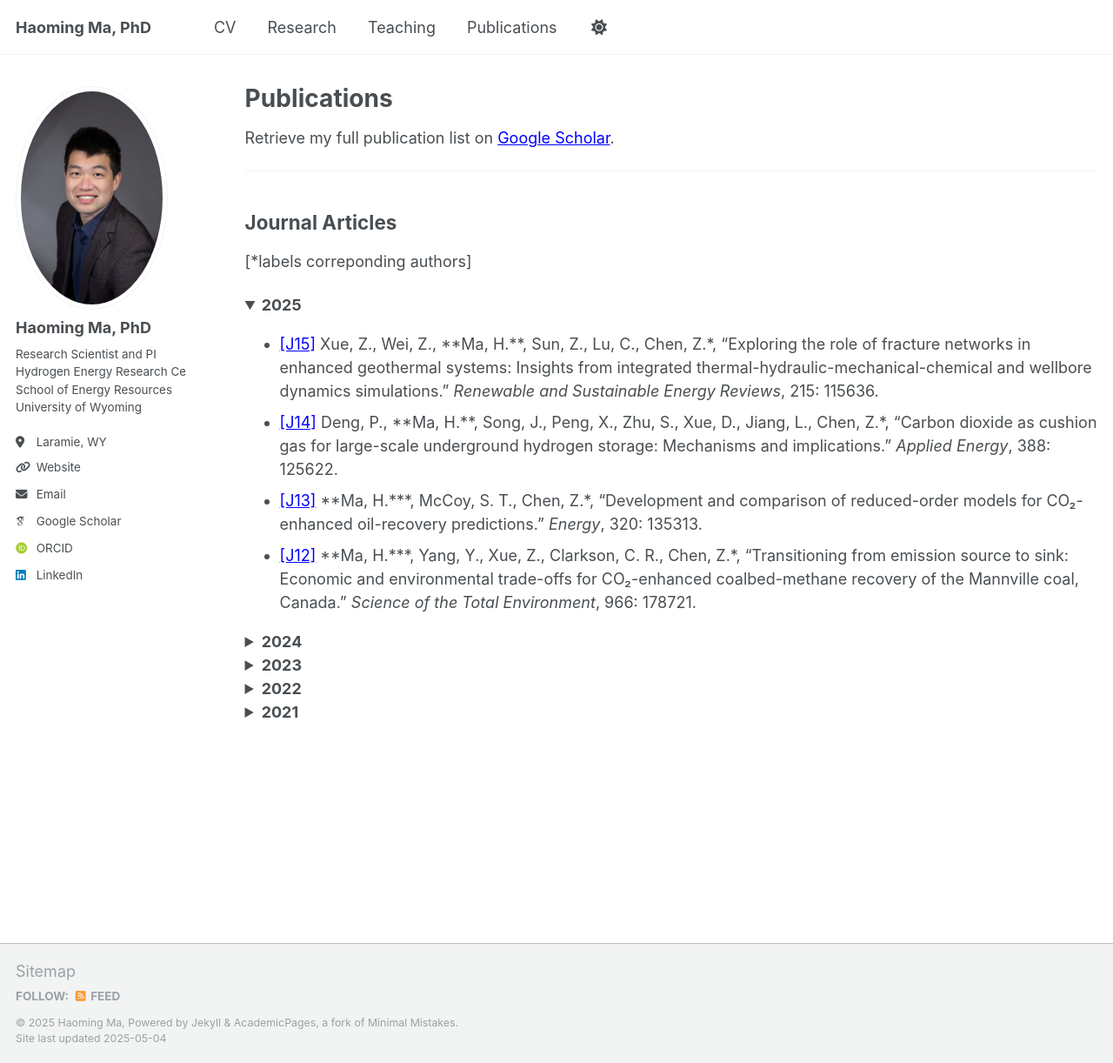
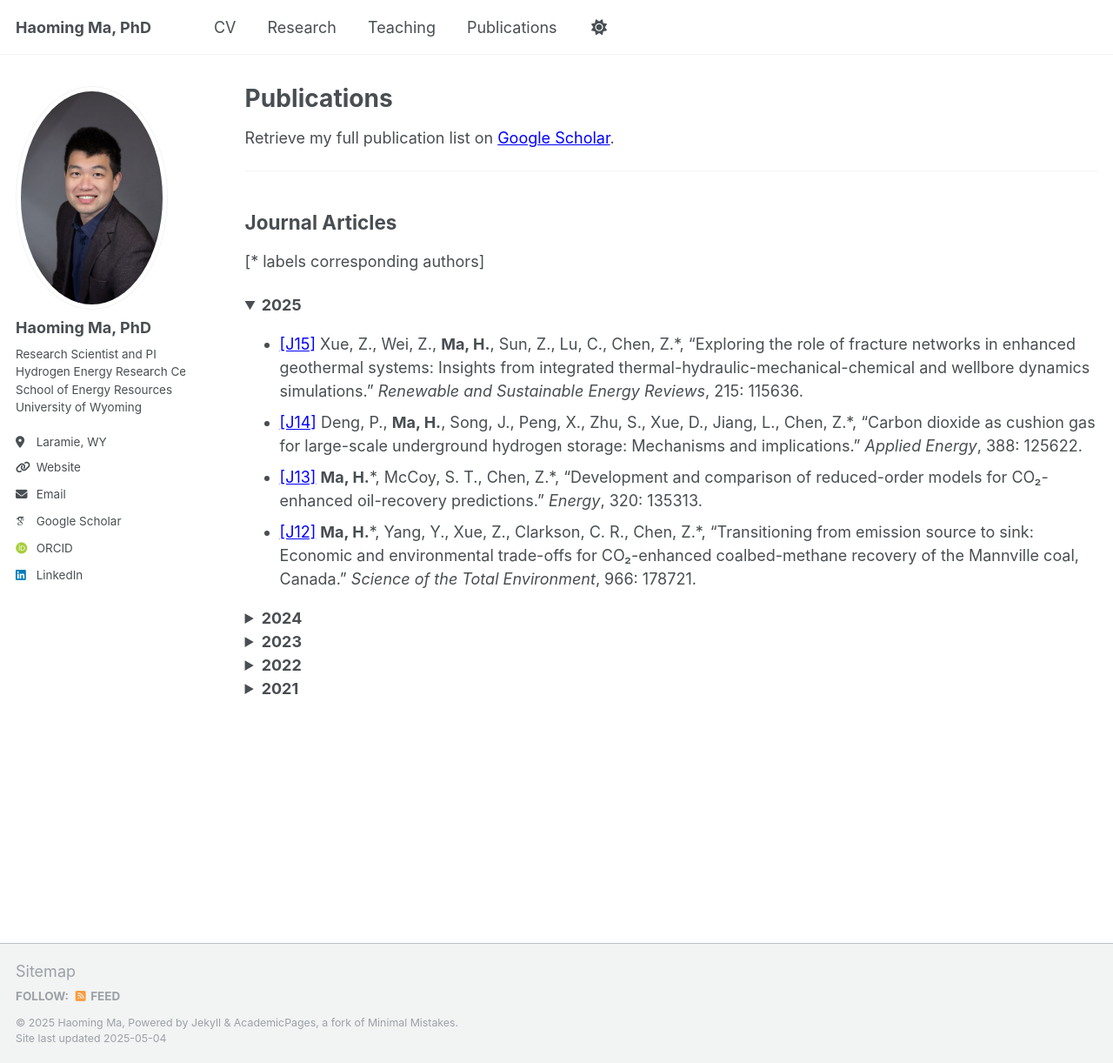
Before and after one commit to haoming-ma/haoming-ma.github.io, a Jekyll site: the page built from _pages/publications.md, in a window 1280 px wide and 1222 px high. Shown: the whole window at 87% size. Built offline with Jekyll 4.4.1, drawn with Linux system fonts in a browser that asks for light colours; some web fonts are replaced.

Commit message:
Update publications.md

```diff
--- a/_pages/publications.md
+++ b/_pages/publications.md
@@ -11,32 +11,32 @@ Retrieve my full publication list on
 ---
 
 ## Journal Articles
-[*labels correponding authors]
+[* labels corresponding authors]
 <details class="pub-year" open>
   <summary><strong>2025</strong></summary>
   <ul>
     <li>
       <a href="{{ '/files/J15.pdf' | relative_url }}"
          target="_blank" rel="noopener">[J15]</a>
-      Xue, Z., Wei, Z., **Ma, H.**, Sun, Z., Lu, C., Chen, Z.*,
+      Xue, Z., Wei, Z., <strong>Ma, H.</strong>, Sun, Z., Lu, C., Chen, Z.*,
       “Exploring the role of fracture networks in enhanced geothermal systems: Insights from integrated thermal-hydraulic-mechanical-chemical and wellbore dynamics simulations.” <em>Renewable and Sustainable Energy Reviews</em>, 215: 115636.
     </li>
     <li>
       <a href="{{ '/files/J14.pdf' | relative_url }}"
          target="_blank" rel="noopener">[J14]</a>
-      Deng, P., **Ma, H.**, Song, J., Peng, X., Zhu, S., Xue, D., Jiang, L., Chen, Z.*,
+      Deng, P., <strong>Ma, H.</strong>, Song, J., Peng, X., Zhu, S., Xue, D., Jiang, L., Chen, Z.*,
       “Carbon dioxide as cushion gas for large-scale underground hydrogen storage: Mechanisms and implications.” <em>Applied Energy</em>, 388: 125622.
     </li>
     <li>
       <a href="{{ '/files/J13.pdf' | relative_url }}"
          target="_blank" rel="noopener">[J13]</a>
-      **Ma, H.***, McCoy, S. T., Chen, Z.*,
+      <strong>Ma, H.</strong>*, McCoy, S. T., Chen, Z.*,
       “Development and comparison of reduced-order models for CO₂-enhanced oil-recovery predictions.” <em>Energy</em>, 320: 135313.
     </li>
     <li>
       <a href="{{ '/files/J12.pdf' | relative_url }}"
          target="_blank" rel="noopener">[J12]</a>
-      **Ma, H.***, Yang, Y., Xue, Z., Clarkson, C. R., Chen, Z.*,
+      <strong>Ma, H.</strong>*, Yang, Y., Xue, Z., Clarkson, C. R., Chen, Z.*,
       “Transitioning from emission source to sink: Economic and environmental trade-offs for CO₂-enhanced coalbed-methane recovery of the Mannville coal, Canada.” <em>Science of the Total Environment</em>, 966: 178721.
     </li>
   </ul>
@@ -48,25 +48,25 @@ Retrieve my full publication list on
     <li>
       <a href="{{ '/files/J11.pdf' | relative_url }}"
          target="_blank" rel="noopener">[J11]</a>
-      Xue, Z., Zhang, Y., **Ma, H.***, Lu, Y., Zhang, K., Wei, Y., Wang, M., Wu, W., Chai, M., Sun, Z., Chen, Z.*,
+      Xue, Z., Zhang, Y., <strong>Ma, H.</strong>*, Lu, Y., Zhang, K., Wei, Y., Wang, M., Wu, W., Chai, M., Sun, Z., Chen, Z.*,
       “A combined neural-network forecasting approach for CO₂-enhanced shale-gas recovery.” <em>SPE Journal</em>, 29 (08): 4459–4470. SPE-219774-PA.
     </li>
     <li>
       <a href="{{ '/files/J10.pdf' | relative_url }}"
          target="_blank" rel="noopener">[J10]</a>
-      Xue, Z., **Ma, H.***, Sun, Z., Lu, C., Chen, Z.*,
+      Xue, Z., <strong>Ma, H.</strong>*, Sun, Z., Lu, C., Chen, Z.*,
       “Technical analysis of a novel economically mixed CO₂–water enhanced-geothermal system.” <em>Journal of Cleaner Production</em>, 448: 141749.
     </li>
     <li>
       <a href="{{ '/files/J9.pdf' | relative_url }}"
          target="_blank" rel="noopener">[J9]</a>
-      Xue, Z., **Ma, H.**, Wei, Y., Wu, W., Sun, Z., Chai, M., Zhang, C., Chen, Z.*,
+      Xue, Z., <strong>Ma, H.</strong>, Wei, Y., Wu, W., Sun, Z., Chai, M., Zhang, C., Chen, Z.*,
       “Integrated technological and economic feasibility comparisons of enhanced-geothermal systems associated with carbon storage.” <em>Applied Energy</em>, 359: 122757.
     </li>
     <li>
       <a href="{{ '/files/J8.pdf' | relative_url }}"
          target="_blank" rel="noopener">[J8]</a>
-      Yang, Y., Liu, S.*, **Ma, H.**,
+      Yang, Y., Liu, S.*, <strong>Ma, H.</strong>,
       “Impact of unrecovered gas reserve on methane emissions from abandoned shale-gas wells.” <em>Science of the Total Environment</em>, 913: 169750.
     </li>
   </ul>
@@ -78,25 +78,25 @@ Retrieve my full publication list on
     <li>
       <a href="{{ '/files/J7.pdf' | relative_url }}"
          target="_blank" rel="noopener">[J7]</a>
-      Deng, P., Chen, Z.*, Peng, X., Wang, J., Zhu, S., **Ma, H.**, Wu, Z.,
+      Deng, P., Chen, Z.*, Peng, X., Wang, J., Zhu, S., <strong>Ma, H.</strong>, Wu, Z.,
       “Optimized lower-pressure limit for condensate underground-gas storage using a dynamic pseudo-component model.” <em>Energy</em>, 285: 129505.
     </li>
     <li>
       <a href="{{ '/files/J6.pdf' | relative_url }}"
          target="_blank" rel="noopener">[J6]</a>
-      Xue, Z., Zhang, K., Zhang, C., **Ma, H.**, Chen, Z.*,
+      Xue, Z., Zhang, K., Zhang, C., <strong>Ma, H.</strong>, Chen, Z.*,
       “Comparative data-driven enhanced-geothermal-systems forecasting models: A case study of the Qiabuqia field, China.” <em>Energy</em>, 280: 128255.
     </li>
     <li>
       <a href="{{ '/files/J5.pdf' | relative_url }}"
          target="_blank" rel="noopener">[J5]</a>
-      Xue, Z., Yao, S., **Ma, H.**, Zhang, C., Zhang, K., Chen, Z.*,
+      Xue, Z., Yao, S., <strong>Ma, H.</strong>, Zhang, C., Zhang, K., Chen, Z.*,
       “Thermo-economic optimization of an enhanced-geothermal system based on machine-learning and differential-evolution algorithms.” <em>Fuel</em>, 340: 127569.
     </li>
     <li>
       <a href="{{ '/files/J4.pdf' | relative_url }}"
          target="_blank" rel="noopener">[J4]</a>
-      **Ma, H.**, Sun, Z., Xue, Z., Zhang, C., Chen, Z.*,
+      <strong>Ma, H.</strong>, Sun, Z., Xue, Z., Zhang, C., Chen, Z.*,
       “A systematic review of the hydrogen supply chain in the energy transition.” <em>Frontiers in Energy</em>, 17: 102–122.
     </li>
   </ul>
@@ -108,13 +108,13 @@ Retrieve my full publication list on
     <li>
       <a href="{{ '/files/J3.pdf' | relative_url }}"
          target="_blank" rel="noopener">[J3]</a>
-      **Ma, H.**, Yang, Y.*, Zhang, Y., Li, Z., Zhang, K., Xue, Z., Zhan, J., Chen, Z.*,
+      <strong>Ma, H.</strong>, Yang, Y.*, Zhang, Y., Li, Z., Zhang, K., Xue, Z., Zhan, J., Chen, Z.*,
       “Optimized schemes of enhanced shale-gas recovery by CO₂–N₂ mixtures associated with CO₂ sequestration.” <em>Energy Conversion and Management</em>, 268: 116062.
     </li>
     <li>
       <a href="{{ '/files/J2.pdf' | relative_url }}"
          target="_blank" rel="noopener">[J2]</a>
-      **Ma, H.**, Yang, Y.*, Chen, Z.*,
+      <strong>Ma, H.</strong>, Yang, Y.*, Chen, Z.*,
       “Numerical simulation of bitumen recovery via supercritical-water injection with in-situ upgrading.” <em>Fuel</em>, 313: 122708.
     </li>
   </ul>
@@ -126,7 +126,7 @@ Retrieve my full publication list on
     <li>
       <a href="{{ '/files/J1.pdf' | relative_url }}"
          target="_blank" rel="noopener">[J1]</a>
-      **Ma, H.**, Chen, S., Xue, D., Chen, Y., Chen, Z.*,
+      <strong>Ma, H.</strong>, Chen, S., Xue, D., Chen, Y., Chen, Z.*,
       “Outlook for the coal industry and new coal-production technologies.” <em>Advances in Geo-Energy Research</em>, 5 (2): 119-120.
     </li>
   </ul>
```
